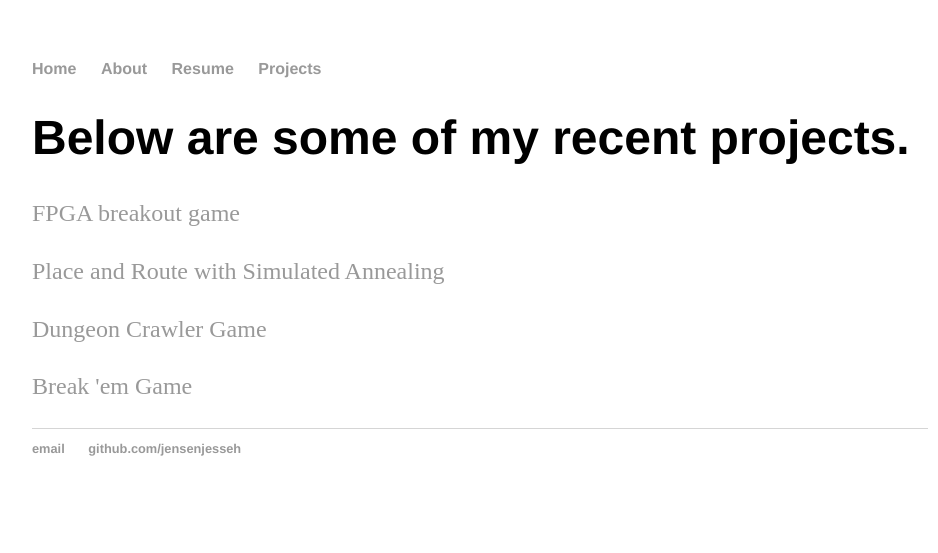
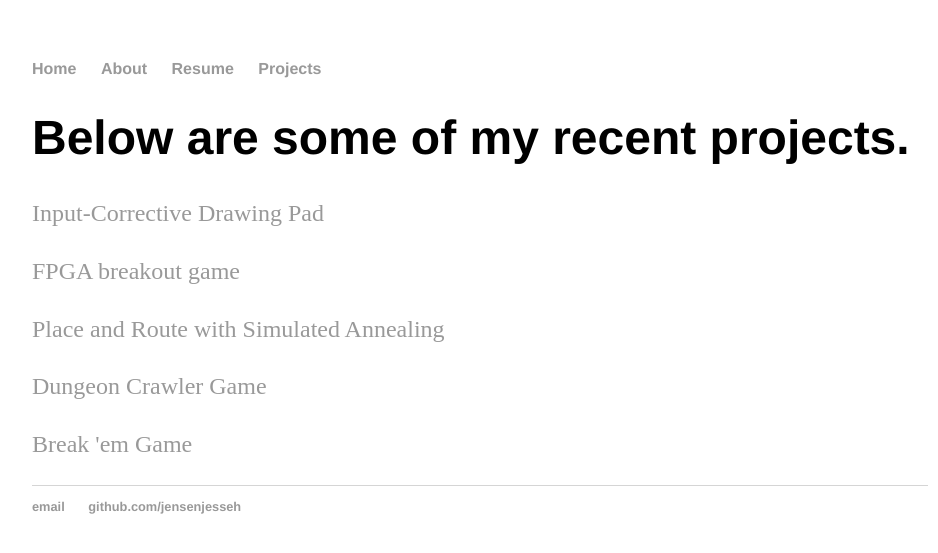
Before and after one commit to jensenjesseh/jensenjesseh.github.io, a Jekyll site: the page built from projects/index.html, in a window 1280 px wide. Shown: the top 553 px of the page, without its empty margins (160-1098 px from the left). Built offline with Jekyll 4.4.1, drawn with Linux system fonts in a browser that asks for light colours.

Commit message:
Update index.html

```diff
--- a/projects/index.html
+++ b/projects/index.html
@@ -4,6 +4,7 @@ title: Jesse Jensen's Projects
 ---
  <div class="projectList">
       <h1>Below are some of my recent projects.</h1>
+      <p> <a href="/input_corrective_pad">Input-Corrective Drawing Pad</a></p>
       <p> <a href="/FPGA_breakout">FPGA breakout game</a></p>
       <p> <a href="/simulated_annealing">Place and Route with Simulated Annealing</a></p>
       <p> <a href="/dungeon_crawler">Dungeon Crawler Game</a></p>
```
